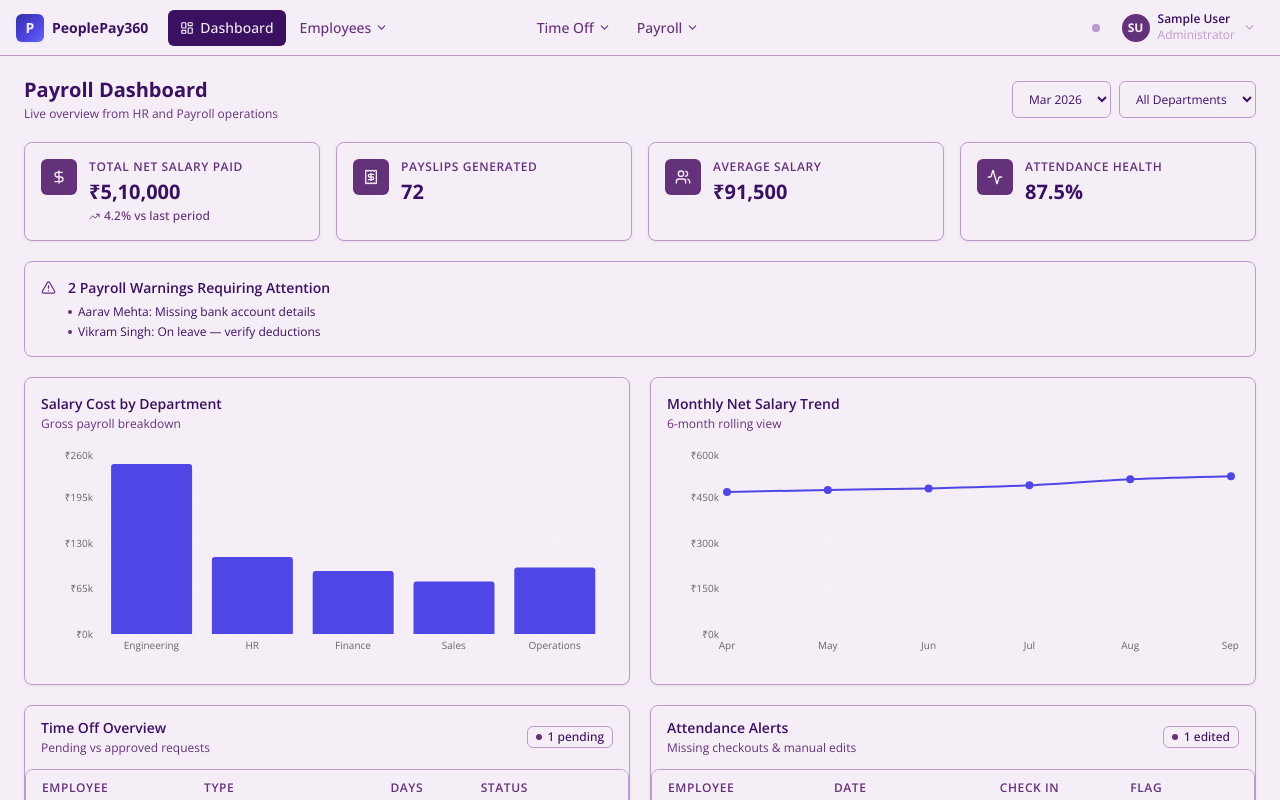
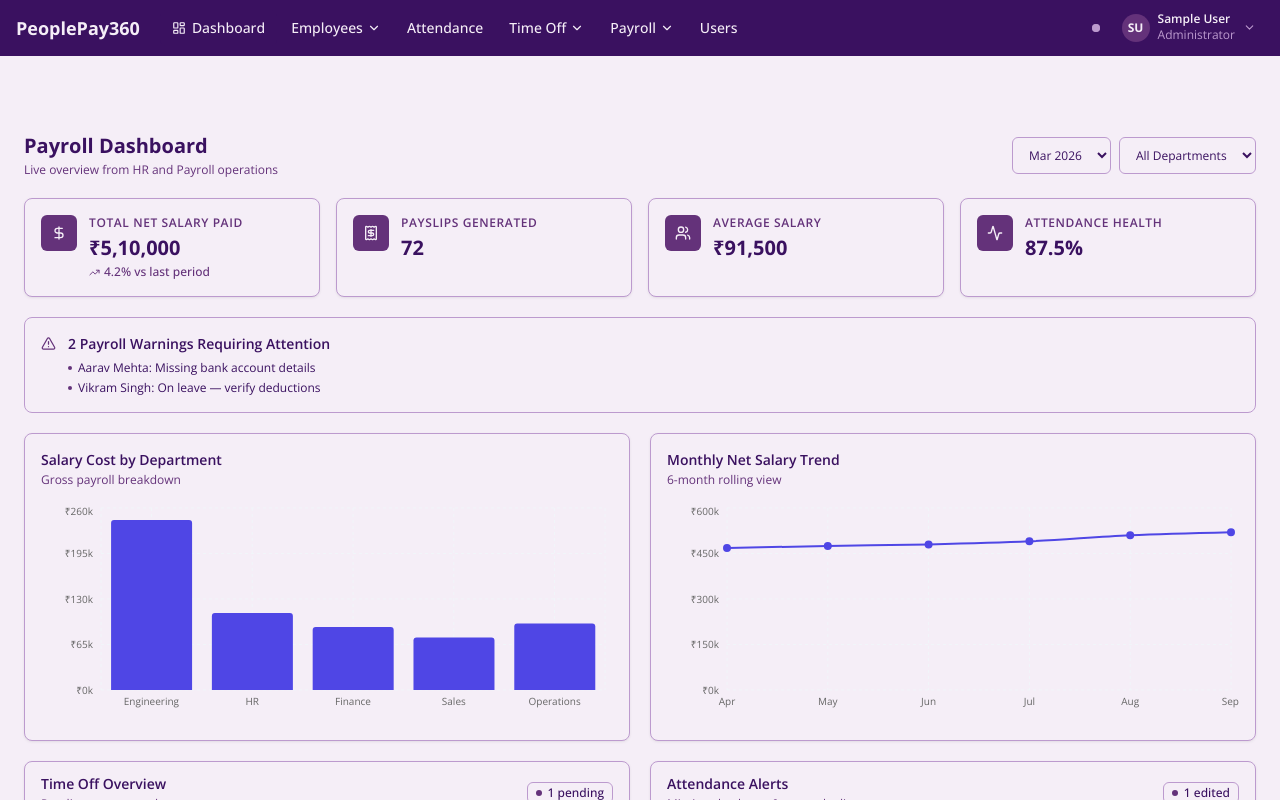
Before and after one commit to Kushalgarg211/PeoplePay360, a React (Vite) app in the folder frontend/: page /dashboard in a window 1280 px wide. Shown: the top 800 px of the page. Built offline with nearby package versions, Linux system fonts and the light colour scheme; sample sign-in values are in the browser's storage.

Commit message:
feat: apply dark purple background to topbar, remove logo, and adjust text contrast

```diff
--- a/frontend/src/components/layout/Topbar.tsx
+++ b/frontend/src/components/layout/Topbar.tsx
@@ -46,30 +46,30 @@ function NavDropdown({
         onClick={() => setOpen((v) => !v)}
         className={`flex items-center gap-1 px-3 py-2 text-sm font-medium rounded-md transition-colors ${
           isActive
-            ? 'bg-primary-50 text-primary-700'
-            : 'text-slate-600 hover:bg-slate-100 hover:text-slate-900'
+            ? 'bg-primary-700 text-white'
+            : 'text-primary-100 hover:bg-primary-800 hover:text-white'
         }`}
       >
         {label}
         <ChevronDown
-          size={13}
+          size={14}
           className={`transition-transform duration-150 ${open ? 'rotate-180' : ''}`}
         />
       </button>
 
       {open && (
-        <div className="absolute top-full left-0 mt-1 w-52 bg-white border border-slate-200 rounded-lg shadow-dropdown z-50 py-1 animate-fade-in">
+        <div className="absolute top-full left-0 mt-1 w-52 bg-white rounded-md shadow-lg ring-1 ring-black ring-opacity-5 z-50 py-1 animate-fade-in">
           {items.map((item, idx) => (
             <React.Fragment key={item.to}>
-              {item.divider && idx > 0 && <div className="my-1 border-t border-slate-100" />}
+              {item.divider && idx > 0 && <div className="my-1 border-t border-gray-100" />}
               <NavLink
                 to={item.to}
                 onClick={() => setOpen(false)}
                 className={({ isActive: linkActive }) =>
                   `flex items-center gap-2.5 px-3 py-2 text-sm transition-colors ${
                     linkActive
-                      ? 'bg-primary-50 text-primary-700 font-medium'
-                      : 'text-slate-700 hover:bg-slate-50'
+                      ? 'bg-primary-50 text-primary-600 font-medium'
+                      : 'text-gray-700 hover:bg-primary-50 hover:text-primary-600'
                   }`
                 }
               >
@@ -108,7 +108,7 @@ function UserMenu() {
       <button
         id="user-menu-btn"
         onClick={() => setOpen((v) => !v)}
-        className="flex items-center gap-2 px-2 py-1.5 rounded-md hover:bg-slate-100 transition-colors"
+        className="flex items-center gap-2 px-2 py-1.5 rounded-md hover:bg-primary-800 transition-colors"
       >
         <div className="w-7 h-7 rounded-full bg-primary-600 flex items-center justify-center text-white text-xs font-bold shrink-0">
           {user?.avatarUrl
@@ -117,10 +117,10 @@ function UserMenu() {
           }
         </div>
         <div className="hidden md:block text-left">
-          <p className="text-xs font-semibold text-slate-900 leading-none">{user?.name}</p>
-          <p className="text-xs text-slate-400 mt-0.5">{getRoleLabel(user?.role ?? 'employee')}</p>
+          <p className="text-xs font-semibold text-white leading-none">{user?.name}</p>
+          <p className="text-xs text-primary-200 mt-0.5">{getRoleLabel(user?.role ?? 'employee')}</p>
         </div>
-        <ChevronDown size={13} className={`text-slate-400 hidden md:block transition-transform ${open ? 'rotate-180' : ''}`} />
+        <ChevronDown size={13} className={`text-primary-200 hidden md:block transition-transform ${open ? 'rotate-180' : ''}`} />
       </button>
 
       {open && (
@@ -164,12 +164,13 @@ export function Topbar() {
     employeeItems.push({ label: 'Employees', to: '/employees', icon: Users });
     employeeItems.push({ label: 'Contracts', to: '/contracts', icon: FileText });
     employeeItems.push({ label: 'Departments', to: '/departments', icon: Building2 });
-    employeeItems.push({ label: 'Working Schedules', to: '/contracts/schedules', icon: Calendar });
+    employeeItems.push({ label: 'Working Schedule', to: '/schedules', icon: Calendar });
   }
 
   const timeOffItems: DropdownItem[] = [];
   if (can('view:timeoff')) {
-    timeOffItems.push({ label: 'Requests', to: '/time-off/requests', icon: ClipboardList });
+    timeOffItems.push({ label: 'Dashboard', to: '/time-off/dashboard', icon: BarChart3 });
+    timeOffItems.push({ label: 'Time Off Requests', to: '/time-off/requests', icon: ClipboardList });
     timeOffItems.push({ label: 'Allocations', to: '/time-off/allocations', icon: CalendarDays });
     timeOffItems.push({ label: 'Time Off Types', to: '/time-off/types', icon: List });
   }
@@ -182,8 +183,8 @@ export function Topbar() {
       payrollItems.push({ label: 'Payslips', to: '/payroll/payslips', icon: Receipt });
     }
     if (can('view:salary_structures')) {
-      payrollItems.push({ label: 'Structures', to: '/payroll/salary-structures', icon: BookOpen, divider: true });
-      payrollItems.push({ label: 'Rules', to: '/payroll/salary-rules', icon: BookMarked });
+      payrollItems.push({ label: 'Structures', to: '/payroll/structures', icon: BookOpen });
+      payrollItems.push({ label: 'Rules', to: '/payroll/rules', icon: BookMarked });
     }
   }
 
@@ -191,17 +192,14 @@ export function Topbar() {
   const isEmployeeRole = role === 'employee';
 
   return (
-    <header className="fixed top-0 left-0 right-0 z-30 h-14 bg-white border-b border-slate-200 flex items-center px-4 gap-2">
+    <header className="sticky top-0 z-30 h-14 bg-primary-900 border-b border-primary-800 flex items-center px-4 gap-2">
       {/* Brand */}
       <NavLink to="/" className="flex items-center gap-2 shrink-0 mr-3">
-        <div className="w-7 h-7 gradient-brand rounded-md flex items-center justify-center shadow-sm">
-          <span className="text-white font-bold text-sm">P</span>
-        </div>
-        <span className="text-sm font-bold text-slate-900 hidden sm:block">PeoplePay360</span>
+        <span className="text-lg font-bold text-white hidden sm:block">PeoplePay360</span>
       </NavLink>
 
       {/* Navigation */}
-      <nav className="flex items-center gap-0.5 flex-1 overflow-x-auto hide-scrollbar">
+      <nav className="flex items-center gap-0.5 flex-1 overflow-visible flex-wrap">
         {isEmployeeRole ? (
           /* Employee self-service nav */
           <>
@@ -238,9 +236,8 @@ export function Topbar() {
               <NavDropdown label="Employees" items={employeeItems} isActive={employeesActive} />
             )}
             {can('view:attendance') && (
-              <NavLink to="/attendance" className={({ isActive }) => `nav-item ${isActive ? 'nav-active' : ''}`}>
-                <Clock size={14} />
-                <span className="hidden lg:block">Attendance</span>
+              <NavLink to="/attendance" className={({ isActive }) => `flex items-center gap-1 px-3 py-2 text-sm font-medium rounded-md transition-colors ${isActive ? 'bg-primary-700 text-white' : 'text-primary-100 hover:bg-primary-800 hover:text-white'}`}>
+                Attendance
               </NavLink>
             )}
             {timeOffItems.length > 0 && (
@@ -250,9 +247,8 @@ export function Topbar() {
               <NavDropdown label="Payroll" items={payrollItems} isActive={payrollActive} />
             )}
             {role === 'admin' && (
-              <NavLink to="/admin/users" className={({ isActive }) => `nav-item ${isActive ? 'nav-active' : ''}`}>
-                <Settings size={14} />
-                <span className="hidden lg:block">Users</span>
+              <NavLink to="/admin/users" className={({ isActive }) => `flex items-center gap-1 px-3 py-2 text-sm font-medium rounded-md transition-colors ${isActive ? 'bg-primary-700 text-white' : 'text-primary-100 hover:bg-primary-800 hover:text-white'}`}>
+                Users
               </NavLink>
             )}
           </>
```
